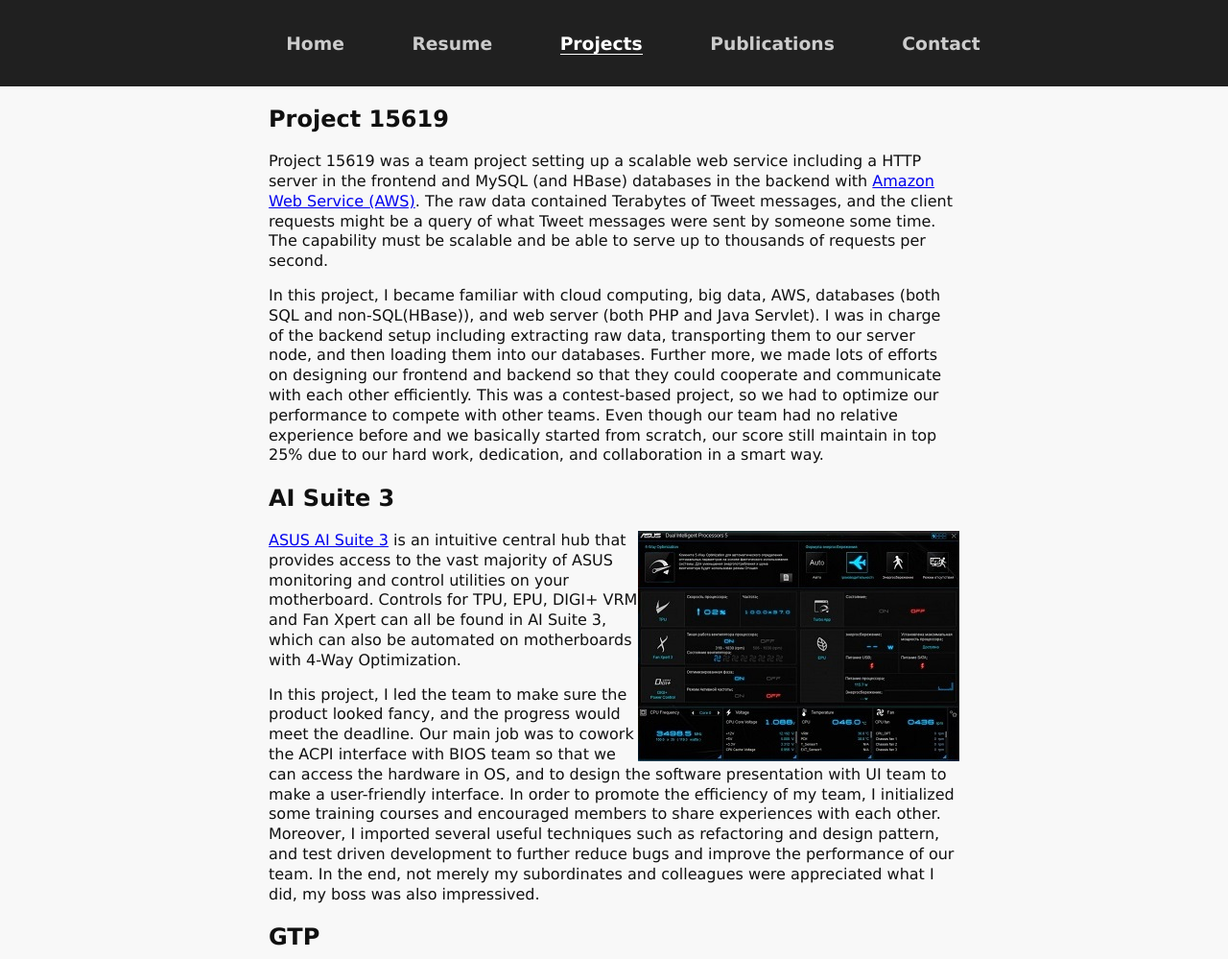
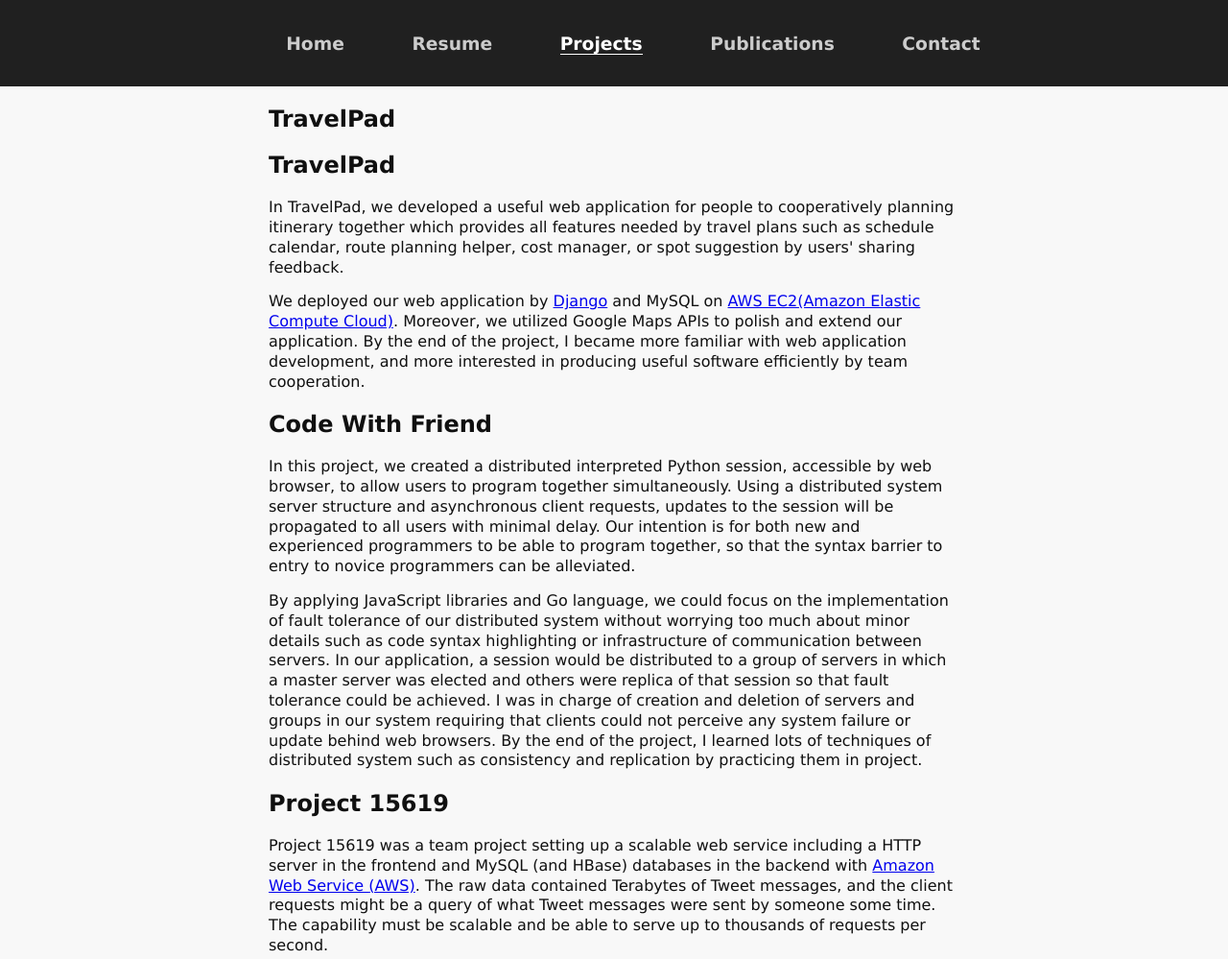
Before and after one commit to Ray0617/Homepage, a plain HTML site: page projects.html in a window 1280 px wide. Shown: the top 999 px of the page at 96% size. Drawn offline with Linux system fonts and the light colour scheme.

Commit message:
update projects
Change-Id: Ic0195c5879768c03b7c482878e349619ecdee5d9

```diff
--- a/projects.html
+++ b/projects.html
@@ -22,12 +22,34 @@
 </div>
 
 <div id="section">
+<h2>TravelPad</h2>
+<p>
+</p>
+<p>
+</p>
+
+<h2>TravelPad</h2>
+<p>
+In TravelPad, we developed a useful web application for people to cooperatively planning itinerary together which provides all features needed by travel plans such as schedule calendar, route planning helper, cost manager, or spot suggestion by users' sharing feedback.
+</p>
+<p>
+We deployed our web application by <a href="https://www.djangoproject.com/">Django</a> and MySQL on <a href="http://aws.amazon.com/ec2">AWS EC2(Amazon Elastic Compute Cloud)</a>. Moreover, we utilized Google Maps APIs to polish and extend our application. By the end of the project, I became more familiar with web application development, and more interested in producing useful software efficiently by team cooperation.
+</p>
+
+<h2>Code With Friend</h2>
+<p>
+In this project, we created a distributed interpreted Python session, accessible by web browser, to allow users to program together simultaneously. Using a distributed system server structure and asynchronous client requests, updates to the session will be propagated to all users with minimal delay. Our intention is for both new and experienced programmers to be able to program together, so that the syntax barrier to entry to novice programmers can be alleviated.
+</p>
+<p>
+By applying JavaScript libraries and Go language, we could focus on the implementation of fault tolerance of our distributed system without worrying too much about minor details such as code syntax highlighting or infrastructure of communication between servers. In our application, a session would be distributed to a group of servers in which a master server was elected and others were replica of that session so that fault tolerance could be achieved. I was in charge of creation and deletion of servers and groups in our system requiring that clients could not perceive any system failure or update behind web browsers. By the end of the project, I learned lots of techniques of distributed system such as consistency and replication by practicing them in project.
+</p>
+
 <h2>Project 15619</h2>
 <p>
-Project 15619 was a team project setting up a scalable web service including a HTTP server in the frontend and MySQL (and HBase) databases in the backend with <a href="http://aws.amazon.com/">Amazon Web Service (AWS)</a>. The raw data contained Terabytes of Tweet messages, and the client requests might be a query of what Tweet messages were sent by someone some time. The capability  must be scalable and be able to serve up to thousands of requests per second.
+Project 15619 was a team project setting up a scalable web service including a HTTP server in the frontend and MySQL (and HBase) databases in the backend with <a href="http://aws.amazon.com">Amazon Web Service (AWS)</a>. The raw data contained Terabytes of Tweet messages, and the client requests might be a query of what Tweet messages were sent by someone some time. The capability must be scalable and be able to serve up to thousands of requests per second.
 </p>
 <p>
-In this project, I became familiar with cloud computing, big data, AWS, databases (both SQL and non-SQL(HBase)), and web server (both PHP and Java Servlet). I was in charge of the backend setup including extracting raw data, transporting them to our server node, and then loading them into our databases. Further more, we made lots of efforts on designing our frontend and backend so that they could cooperate and communicate with each other efficiently. This was a contest-based project, so we had to optimize our performance to compete with other teams. Even though our team had no relative experience before and we basically started from scratch, our score still maintain in top 25% due to our hard work, dedication, and collaboration in a smart way.
+In this project, I became familiar with cloud computing, big data, AWS, databases (both SQL and non-SQL(HBase)), and web server (both PHP and Java Servlet). I was in charge of the backend setup including extracting raw data, transporting them to our server node, and then loading them into our databases. Furthermore, we made lots of efforts on designing our frontend and backend so that they could cooperate and communicate with each other efficiently. This was a contest-based project, so we had to optimize our performance to compete with other teams. Even though our team had no relative experience before and we basically started from scratch, our score still maintain in top 25% due to our hard work, dedication, and collaboration in a smart way.
 </p>
 
 <h2>AI Suite 3</h2>
@@ -36,7 +58,7 @@ In this project, I became familiar with cloud computing, big data, AWS, database
 <a href="http://promos.asus.com/US/TCO/pages/UserExperience/AISuite.html">ASUS AI Suite 3</a> is an intuitive central hub that provides access to the vast majority of ASUS monitoring and control utilities on your motherboard. Controls for TPU, EPU, DIGI+ VRM and Fan Xpert can all be found in AI Suite 3, which can also be automated on motherboards with 4-Way Optimization.
 </p>
 <p>
-In this project, I led the team to make sure the product looked fancy, and the progress would meet the deadline. Our main job was to cowork the ACPI interface with BIOS team so that we can access the hardware in OS, and to design the software presentation with UI team to make a user-friendly interface. In order to promote the efficiency of my team, I initialized some training courses and encouraged members to share experiences with each other. Moreover, I imported several useful techniques such as refactoring and design pattern, and test driven development to further reduce bugs and improve the performance of our team. In the end, not merely my subordinates and colleagues were appreciated what I did, my boss was also impressived.
+In this project, I led the team to make sure the product looked fancy, and the progress would meet the deadline. Our main job was to co-work the ACPI interface with BIOS team so that we can access the hardware in OS, and to design the software presentation with UI team to make a user-friendly interface. In order to promote the efficiency of my team, I initialized some training courses and encouraged members to share experiences with each other. Moreover, I imported several useful techniques such as refactoring and design pattern, and test driven development to further reduce bugs and improve the performance of our team. In the end, not merely my subordinates and colleagues were appreciated what I did, my boss was also impressive by my achievement.
 </p>
 
 <h2>GTP</h2>
```
